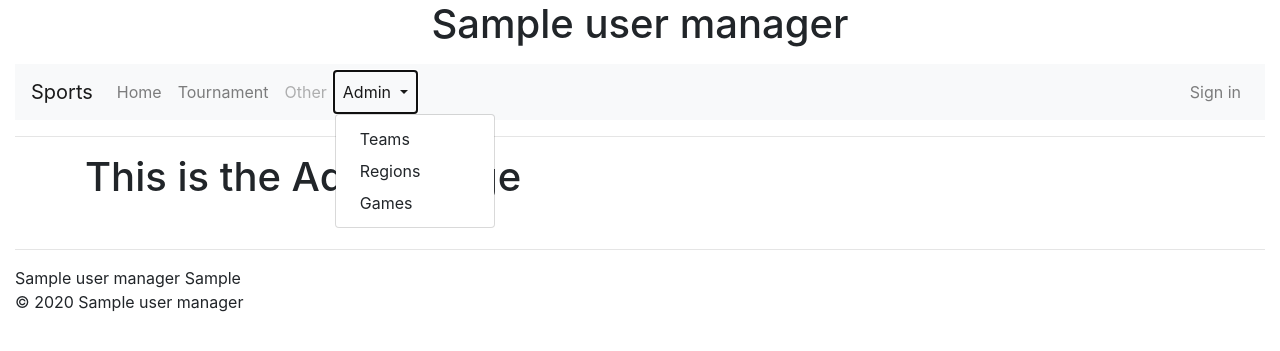
After one commit to jdlynn/Tourney, a Python web app: template myapp/templates/admin.html in a window 1280 px wide, after a click on "Admin". The commit adds this page. Shown: the top 351 px of the page. Run offline with Jinja, Linux system fonts and the light colour scheme; the template is opened without the code that fills it: most values are stand-ins (such as "Sample title", 1, 10 or a date in 2020); some libraries are stand-ins or nearby versions.

Commit message:
changed menu and added additional user fields

```diff
--- a/myapp/extentions.py
+++ b/myapp/extentions.py
@@ -1,7 +1,7 @@
 from flask_sqlalchemy import SQLAlchemy
 from flask_migrate import Migrate
 from flask_mail import Mail
-from flask_user import UserMixin
+from flask_user import UserMixin, login_required
 
 
 db = SQLAlchemy()
--- /dev/null
+++ b/myapp/templates/admin.html
@@ -0,0 +1,5 @@
+{% extends 'flask_user/_authorized_base.html' %}
+
+{% block content %}
+<h1>This is the Admin Page</h1>
+{% endblock %}
--- a/myapp/templates/flask_user/login.html
+++ b/myapp/templates/flask_user/login.html
@@ -15,7 +15,7 @@
             <div class="col-xs-6">
                 <label for="{{ field.id }}" class="control-label">{{ field.label.text }}</label>
             </div>
-            <div class="col-xs-6 text-right">
+            <div class="col-xs-6 ml-3 text-right">
                 {% if user_manager.USER_ENABLE_REGISTER and not user_manager.USER_REQUIRE_INVITATION %}
                     <a href="{{ url_for('user.register') }}" tabindex='190'>
                         {%trans%}New here? Register.{%endtrans%}</a>
@@ -38,7 +38,7 @@
             <div class="col-xs-6">
                 <label for="{{ field.id }}" class="control-label">{{ field.label.text }}</label>
             </div>
-            <div class="col-xs-6 text-right">
+            <div class="col-xs-6 ml-3 text-right">
                 {% if user_manager.USER_ENABLE_FORGOT_PASSWORD %}
                     <a href="{{ url_for('user.forgot_password') }}" tabindex='195'>
                         {%trans%}Forgot your Password?{%endtrans%}</a>
--- a/myapp/templates/flask_user/register.html
+++ b/myapp/templates/flask_user/register.html
@@ -14,7 +14,7 @@
             <div class="col-xs-6">
                 <label for="{{ field.id }}" class="control-label">{{ field.label.text }}</label>
             </div>
-            <div class="col-xs-6 text-right">
+            <div class="col-xs-6 ml-3 text-right">
                 {% if user_manager.USER_ENABLE_REGISTER %}
                     <a href="{{ url_for('user.login') }}" tabindex='290'>
                         {%trans%}Already registered? Sign in.{%endtrans%}</a>
--- a/myapp/templates/flask_user_layout.html
+++ b/myapp/templates/flask_user_layout.html
@@ -2,20 +2,14 @@
 <html lang="en">
   <head>
     <meta charset="utf-8">
-    <meta http-equiv="X-UA-Compatible" content="IE=edge">
-    <meta name="viewport" content="width=device-width, initial-scale=1">
+    <meta name="viewport" content="width=device-width, initial-scale=1, shrink-to-fit=no">
+
+    <!-- Bootstrap -->
+    <link rel="stylesheet" href="https://stackpath.bootstrapcdn.com/bootstrap/4.5.2/css/bootstrap.min.css" integrity="sha384-JcKb8q3iqJ61gNV9KGb8thSsNjpSL0n8PARn9HuZOnIxN0hoP+VmmDGMN5t9UJ0Z" crossorigin="anonymous">
+
     <title>{{ user_manager.USER_APP_NAME }}</title>
 
-    <!-- Bootstrap -->
-    <link href="//netdna.bootstrapcdn.com/bootstrap/3.1.1/css/bootstrap.min.css" rel="stylesheet">
-
     <!-- In-lining styles to avoid needing a separate .css file -->
-    <style>
-        hr { border-color: #cccccc; margin: 0; }
-        .no-margins { margin: 0px; }
-        .with-margins { margin: 10px; }
-        .col-centered { float: none; margin: 0 auto; }
-    </style>
 
     <!-- HTML5 Shim and Respond.js IE8 support of HTML5 elements and media queries -->
     <!-- WARNING: Respond.js doesn't work if you view the page via file:// -->
@@ -30,8 +24,7 @@
 
 
 <body>
-    {% block body %}
-    <div id="header-div" class="clearfix with-margins">
+    <!-- <div id="header-div" class="clearfix with-margins">
         <div class="pull-left"><a href="/"><h1 class="no-margins">{{ user_manager.USER_APP_NAME }}</h1></a></div>
         <div class="pull-right">
             {% if call_or_get(current_user.is_authenticated) %}
@@ -42,12 +35,88 @@
                 <a href="{{ url_for('user.login') }}">{%trans%}Sign in{%endtrans%}</a>
             {% endif %}
         </div>
-    </div>
-    {% block menu %}
-    <div id="menu-div" class="with-margins">
-        <a href="/">{%trans%}Home page{%endtrans%}</a>
-    </div>
-    {% endblock %}
+    </div> -->
+    <div class="container-fluid">
+        <div class="text-center">
+            <h1 class="mt-0 mb-3 text-gray">{{ user_manager.USER_APP_NAME }}</h1>
+        </div>
+      <!-- <div class="pull-right">
+        {% if call_or_get(current_user.is_authenticated) %}
+            <a href="{{ url_for('user.edit_user_profile') }}">{{ current_user.username or current_user.email }}</a>
+            &nbsp; | &nbsp;
+            <a href="{{ url_for('user.logout') }}">{%trans%}Sign out{%endtrans%}</a>
+        {% else %}
+            <a href="{{ url_for('user.login') }}">{%trans%}Sign in{%endtrans%}</a>
+        {% endif %}
+    </div>  -->
+    {% block menu %}{% endblock %}
+    <nav class="navbar navbar-expand-lg navbar-light bg-light">
+        <a class="navbar-brand" href="#">Sports</a>
+        <button class="navbar-toggler" type="button" data-toggle="collapse" data-target="#navbarSupportedContent" aria-controls="navbarSupportedContent" aria-expanded="false" aria-label="Toggle navigation">
+          <span class="navbar-toggler-icon"></span>
+        </button>
+
+        <div class="collapse navbar-collapse" id="navbarSupportedContent">
+          <ul class="navbar-nav">
+            <li class="nav-item">
+              <a class="nav-link" href="{{ url_for('main.index') }}">Home</a>
+            </li>
+            <li class="nav-item">
+              <a class="nav-link" href="{{ url_for('main.tournament') }}">Tournament</a>
+            </li>
+            <li class="nav-item">
+                <a class="nav-link disabled" href="#">Other</a>
+            </li>
+            <!-- Dropdown -->
+            <li class="nav-item dropdown">
+                <a class="nav-link dropdown-toggle" href="#" id="navbardrop" data-toggle="dropdown">
+                    Admin
+                </a>
+                <div class="dropdown-menu">
+                    <a class="dropdown-item" href="#">Teams</a>
+                    <a class="dropdown-item" href="#">Regions</a>
+                    <a class="dropdown-item" href="#">Games</a>
+                </div>
+            </li>
+          </ul>
+          <ul class="navbar-nav ml-auto">
+
+            {% if call_or_get(current_user.is_authenticated) %}
+                <li class="nav-item">
+                    <a class="nav-link" href="{{ url_for('user.edit_user_profile') }}">{{ current_user.username or current_user.email }}</a>
+                </li>
+                <li class="nav-item">
+                    <a class="nav-link " href="{{ url_for('user.logout') }}">{%trans%}Sign out{%endtrans%}</a>
+                </li>
+            {% else %}
+                <li class="nav-item">
+                    <a class="nav-link" href="{{ url_for('user.login') }}">{%trans%}Sign in{%endtrans%}</a>
+                </li>
+            {% endif %}
+          </ul>
+        </div>
+      </nav>
+    <!-- <ul class="nav nav-pills">
+        <li role="presentation" class="active"><a href="{{ url_for('main.index') }}">{%trans%}Home{%endtrans%}</a></li>
+        <li role="presentation"><a href="{{ url_for('main.tournament') }}">{%trans%}Tournament{%endtrans%}</a></li>
+        <li role="presentation"><a href="{{ url_for('main.other') }}">{%trans%}Other{%endtrans%}</a></li>
+        <li role="presentation" class="dropdown">
+            <a class="dropdown-toggle" data-toggle="dropdown" href="#" role="button" aria-haspopup="true" aria-expanded="false">
+              Admin<span class="caret"></span>
+            </a>
+            <ul class="dropdown-menu">
+                <li role="presentation" class="active"><a href="{{ url_for('main.index') }}">{%trans%}Teams{%endtrans%}</a></li>
+                <li role="presentation"><a href="{{ url_for('main.tournament') }}">{%trans%}Regions{%endtrans%}</a></li>
+                <li role="presentation"><a href="{{ url_for('main.other') }}">{%trans%}Games{%endtrans%}</a></li>
+            </ul>
+          </li>
+    </ul> -->
+    <!-- <div class="">
+        <a href="{{ url_for('main.index') }}">{%trans%}Home page{%endtrans%}</a> &nbsp; | &nbsp;
+        <a href="">{%trans%}Tournament{%endtrans%}</a> &nbsp; | &nbsp;
+        <a href="{{ url_for('main.admin') }}">{%trans%}Admin{%endtrans%}</a> &nbsp; | &nbsp;
+        <a href="{{ url_for('main.other') }}">{%trans%}Other{%endtrans%}</a>
+    </div> -->
     <hr class="no-margins"/>
 
     <div id="main-div" class="with-margins">
@@ -76,13 +145,13 @@
         <div class="pull-left">{{ user_manager.USER_APP_NAME }} {{ user_manager.USER_APP_VERSION }}</div>
         <div class="pull-right">&copy; {{ user_manager.USER_COPYRIGHT_YEAR }} {{ user_manager.USER_CORPORATION_NAME }}</div>
     </div>
-    {% endblock %}
+</div>
 
 
     <!-- jQuery (necessary for Bootstrap's JavaScript plugins) -->
-    <script src="//code.jquery.com/jquery-1.11.0.min.js"></script>
-    <!-- Bootstrap -->
-    <script src="//netdna.bootstrapcdn.com/bootstrap/3.1.1/js/bootstrap.min.js"></script>
+    <script src="https://ajax.googleapis.com/ajax/libs/jquery/3.5.1/jquery.min.js"></script>
+  <script src="https://cdnjs.cloudflare.com/ajax/libs/popper.js/1.16.0/umd/popper.min.js"></script>
+  <script src="https://maxcdn.bootstrapcdn.com/bootstrap/4.5.2/js/bootstrap.min.js"></script>
 
     {# *** Allow sub-templates to insert extra html to the bottom of the body *** #}
     {% block extra_js %}{% endblock %}
--- /dev/null
+++ b/myapp/templates/other.html
@@ -0,0 +1,5 @@
+{% extends 'flask_user/_authorized_base.html' %}
+
+{% block content %}
+<h1>This is the Other Page</h1>
+{% endblock %}
--- /dev/null
+++ b/myapp/templates/tournament.html
@@ -0,0 +1,5 @@
+{% extends 'flask_user/_authorized_base.html' %}
+
+{% block content %}
+<h1>This is the Tournament Page</h1>
+{% endblock %}
```
Also changed, not shown: migrations/versions/71e603589766_.py (added, +28 -0 lines), migrations/versions/afd4a71c28e5_.py (added, +34 -0 lines), migrations/versions/e7bf19493654_.py (added, +43 -0 lines), myapp/__init__.py (+7 -1 lines), myapp/forms.py (+16 -5 lines), myapp/models.py (+21 -0 lines), myapp/routes.py (+18 -0 lines), myapp/templates/mypage.html (added, +61 -0 lines), myapp/app.db.
